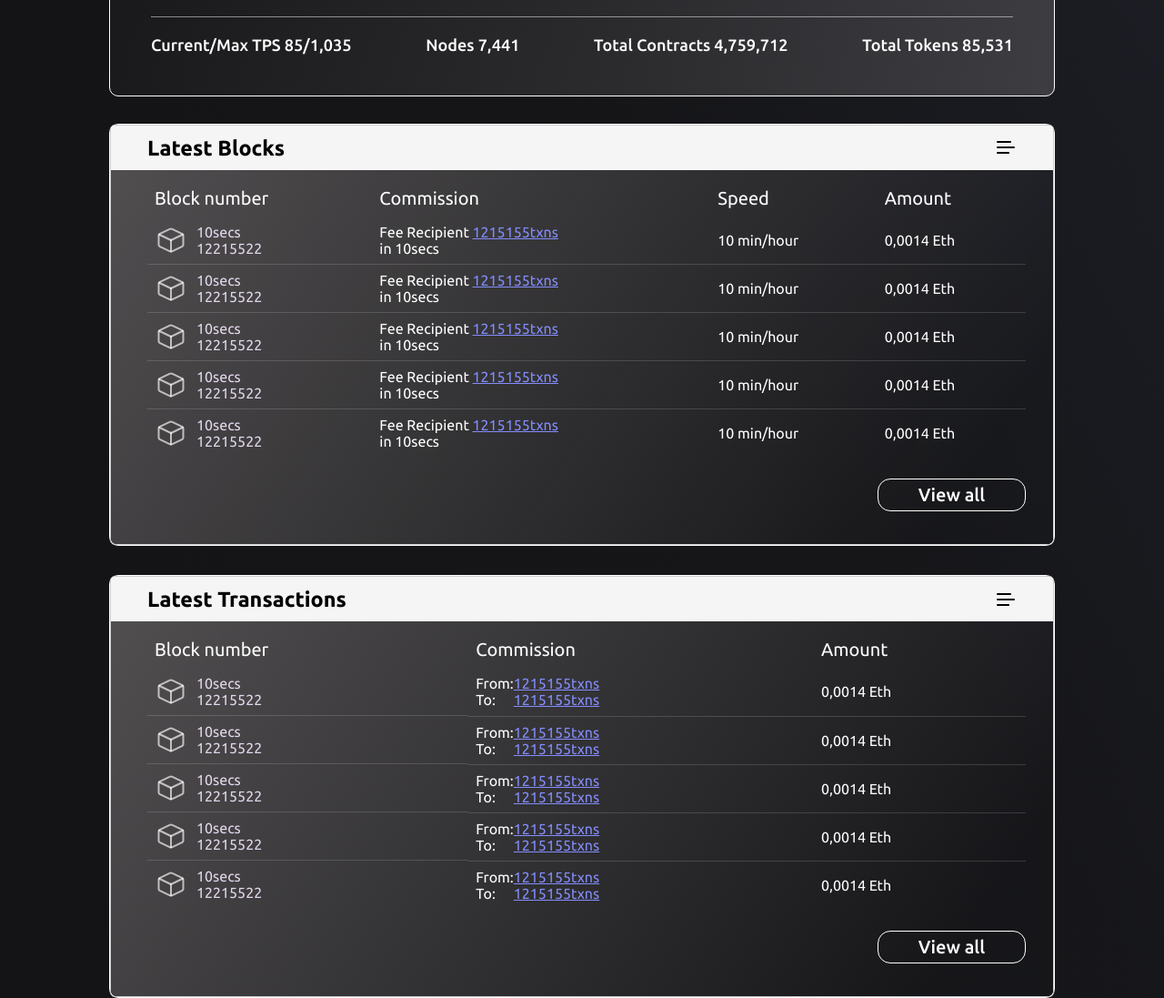
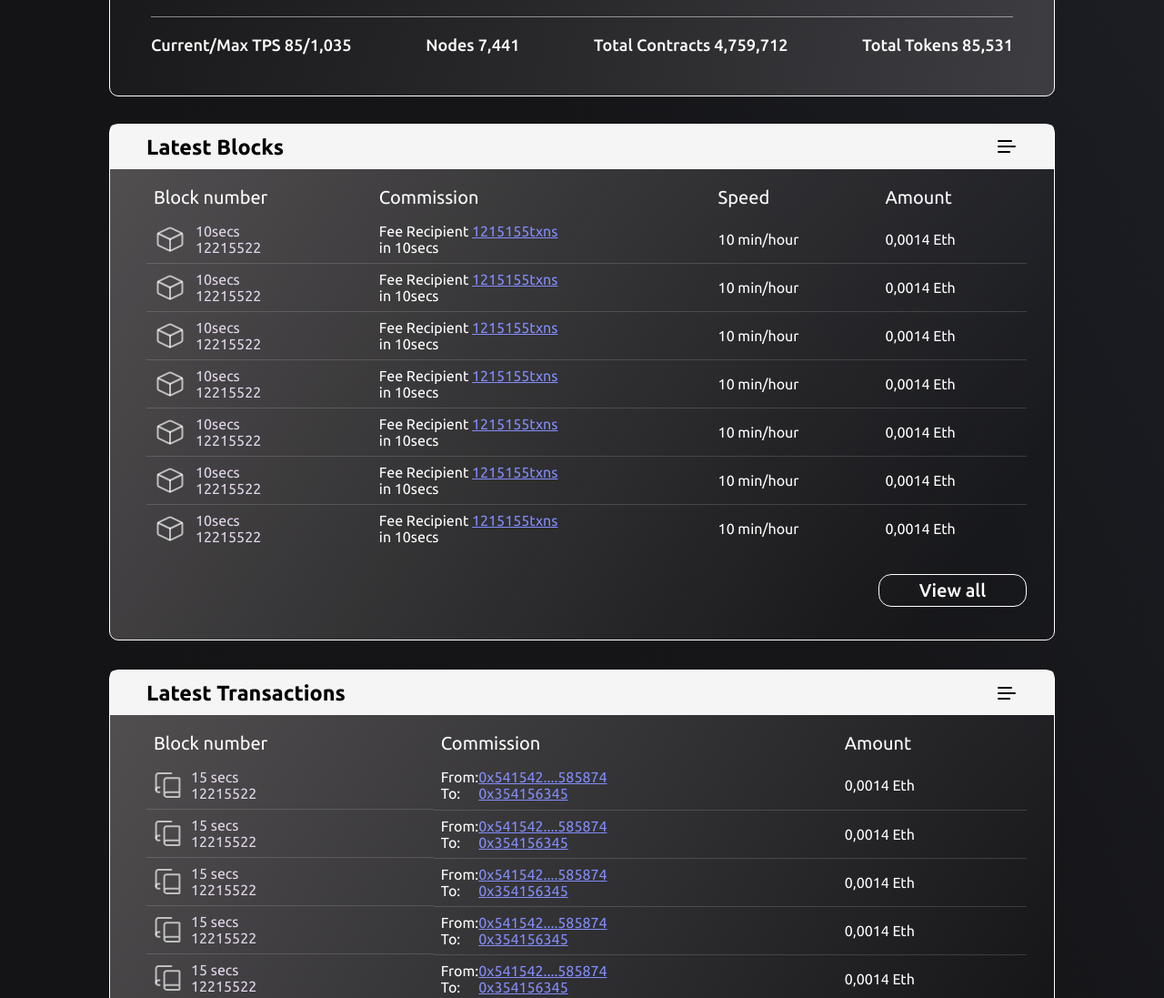
Before and after one commit to W1kich/work1, a React app: page / in a window 1280 px wide. Shown: the part 2160-3257 px from the top of the page at 91% size. Built offline with nearby package versions, Linux system fonts and the light colour scheme.

Commit message:
first commit

```diff
--- a/package.json
+++ b/package.json
@@ -1,4 +1,5 @@
 {
+	"homepage": "https://w1kich.github.io/work1",
 	"name": "my-app",
 	"version": "0.1.0",
 	"private": true,
@@ -6,6 +7,7 @@
 		"@testing-library/jest-dom": "^5.17.0",
 		"@testing-library/react": "^13.4.0",
 		"@testing-library/user-event": "^13.5.0",
+		"my-app": "file:",
 		"react": "^18.3.1",
 		"react-dom": "^18.3.1",
 		"react-scripts": "^5.0.1",
@@ -14,6 +16,8 @@
 		"web-vitals": "^2.1.4"
 	},
 	"scripts": {
+		"predeploy": "npm run build",
+		"deploy": "gh-pages -d build",
 		"start": "react-scripts start",
 		"build": "react-scripts build",
 		"test": "react-scripts test",
@@ -38,6 +42,7 @@
 		]
 	},
 	"devDependencies": {
+		"gh-pages": "^6.1.1",
 		"webpack": "^5.93.0"
 	}
 }
--- a/src/component/fulltable/FullTable.js
+++ b/src/component/fulltable/FullTable.js
@@ -4,6 +4,7 @@ import LatestTransactionsTable from "../latestTransactionsTable/LatestTransactio
 import './FullTable.css';
 import cub from './cub.png';
 import block from './block.svg';
+import number from './number.svg';
 
 const data = [
   [
@@ -73,6 +74,99 @@ const blocksData = [
     commissionTime: '10secs',
     speed: '10 min/hour',
     amount: '0,0014 Eth'
+  },
+	{
+		img: block,
+		numberTime:'10secs',
+    number: '12215522',
+    recipientLink: '1215155txns',
+    recipientLinkText: '1215155txns',
+    commissionTime: '10secs',
+    speed: '10 min/hour',
+    amount: '0,0014 Eth'
+  },
+	{
+		img: block,
+		numberTime:'10secs',
+    number: '12215522',
+    recipientLink: '1215155txns',
+    recipientLinkText: '1215155txns',
+    commissionTime: '10secs',
+    speed: '10 min/hour',
+    amount: '0,0014 Eth'
+  },
+];
+
+const transactionData = [
+  {
+		img: number,
+		numberTime:'15 secs',
+    number: '12215522',
+    recipientLink1: '0x541542....585874',
+    recipientLinkText1: '0x541542....585874',
+		recipientLink2: '0x354156345',
+    recipientLinkText2: '0x354156345',
+    amount: '0,0014 Eth'
+  },
+	{
+		img: number,
+		numberTime:'15 secs',
+    number: '12215522',
+    recipientLink1: '0x541542....585874',
+    recipientLinkText1: '0x541542....585874',
+		recipientLink2: '0x354156345',
+    recipientLinkText2: '0x354156345',
+    amount: '0,0014 Eth'
+  },
+	{
+		img: number,
+		numberTime:'15 secs',
+    number: '12215522',
+    recipientLink1: '0x541542....585874',
+    recipientLinkText1: '0x541542....585874',
+		recipientLink2: '0x354156345',
+    recipientLinkText2: '0x354156345',
+    amount: '0,0014 Eth'
+  },
+	{
+		img: number,
+		numberTime:'15 secs',
+    number: '12215522',
+    recipientLink1: '0x541542....585874',
+    recipientLinkText1: '0x541542....585874',
+		recipientLink2: '0x354156345',
+    recipientLinkText2: '0x354156345',
+    amount: '0,0014 Eth'
+  },
+	{
+		img: number,
+		numberTime:'15 secs',
+    number: '12215522',
+    recipientLink1: '0x541542....585874',
+    recipientLinkText1: '0x541542....585874',
+		recipientLink2: '0x354156345',
+    recipientLinkText2: '0x354156345',
+    amount: '0,0014 Eth'
+  },
+	{
+		img: number,
+		numberTime:'15 secs',
+    number: '12215522',
+    recipientLink1: '0x541542....585874',
+    recipientLinkText1: '0x541542....585874',
+		recipientLink2: '0x354156345',
+    recipientLinkText2: '0x354156345',
+    amount: '0,0014 Eth'
+  },
+	{
+		img: number,
+		numberTime:'15 secs',
+    number: '12215522',
+    recipientLink1: '0x541542....585874',
+    recipientLinkText1: '0x541542....585874',
+		recipientLink2: '0x354156345',
+    recipientLinkText2: '0x354156345',
+    amount: '0,0014 Eth'
   }
 ];
 
@@ -83,7 +177,7 @@ function FullTable(){
 			<DashboardTable data={data}/>
 			<div className="LatestTables">
 				<LatestBlocksTable blocks={blocksData} />
-				<LatestTransactionsTable blocks={blocksData} />
+				<LatestTransactionsTable blocks={transactionData} />
 			</div>
 		</div>
 	)
--- a/src/component/latestBlocksTable/LatestBlocksTable.css
+++ b/src/component/latestBlocksTable/LatestBlocksTable.css
@@ -6,7 +6,6 @@
 }
 
 .table-wrapper {
-  border: 1px solid #ccc;
   border-radius: 5px;
   overflow: hidden;
 	display: flex;
--- a/src/component/latestTransactionsTable/LatestTransactionsTable.js
+++ b/src/component/latestTransactionsTable/LatestTransactionsTable.js
@@ -36,8 +36,8 @@ const LatestTransactionsTable = ({ blocks }) => {
 												<p>To:</p>
 											</div>
 											<div className="block-commission-right">
-												<a href={block.recipientLink}>{block.recipientLinkText}</a>
-												<a href={block.recipientLink}>{block.recipientLinkText}</a>
+												<a href={block.recipientLink1}>{block.recipientLinkText1}</a>
+												<a href={block.recipientLink2}>{block.recipientLinkText2}</a>
 											</div>
 										</div>
 										</td>
```
Also changed, not shown: src/component/fulltable/number.svg (added), 1 other file. Lines whose indentation alone changed are shown as unchanged.
